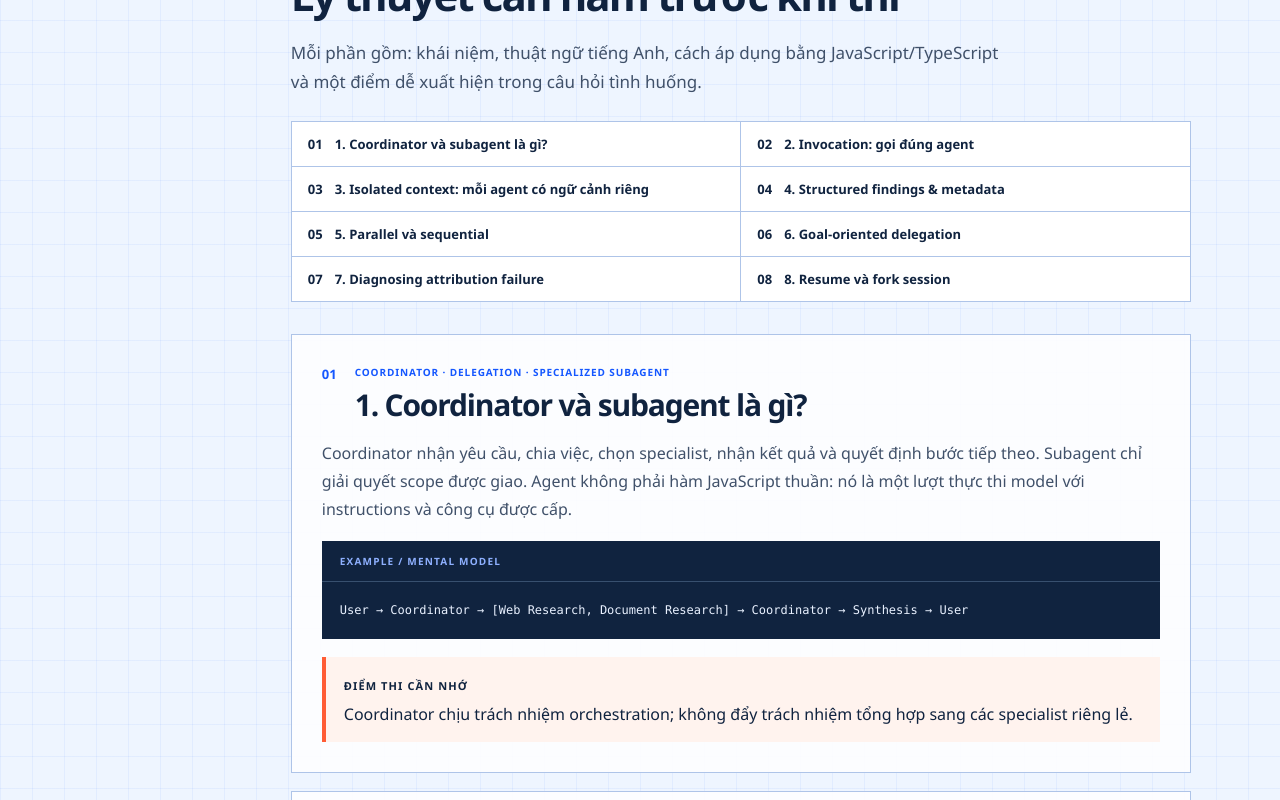
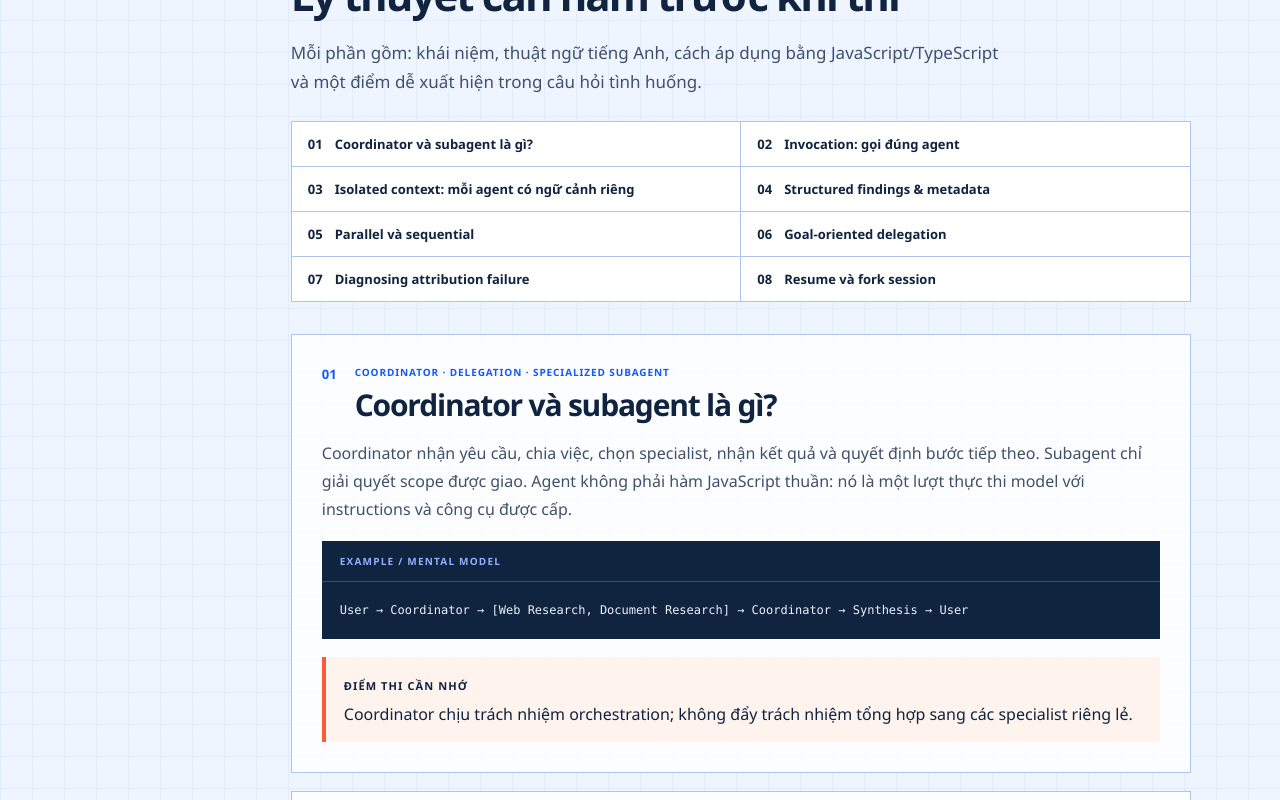
Before and after one commit to AnTuY154/claude_learn, a Next.js app: page /lesson3 in a window 1280 px wide. Shown: the part 3660-4460 px from the top of the page. Built offline with nearby package versions, Linux system fonts and the light colour scheme; no server answers.

Commit message:
fix(lesson3): strip numbered prefixes in headings with correct regex

```diff
--- a/app/lesson3/Lesson3Theory.tsx
+++ b/app/lesson3/Lesson3Theory.tsx
@@ -69,7 +69,7 @@ export function Lesson3Theory() {
       <nav className="lesson3-topic-nav" aria-label="Đi đến chủ đề">
         {concepts.map((concept, i) => (
           <a key={concept.title} href={`#concept-${i + 1}`}>
-            {String(i + 1).padStart(2, "0")} <span>{concept.title.replace(/^\\d+\\. /, "")}</span>
+            {String(i + 1).padStart(2, "0")} <span>{concept.title.replace(/^\d+\. /, "")}</span>
           </a>
         ))}
       </nav>
@@ -78,7 +78,7 @@ export function Lesson3Theory() {
           <article key={concept.title} id={`concept-${i + 1}`} className="lesson3-concept">
             <div className="lesson3-concept-head">
               <span>{String(i + 1).padStart(2, "0")}</span>
-              <div><small>{concept.english}</small><h3>{concept.title.replace(/^\\d+\\. /, "")}</h3></div>
+              <div><small>{concept.english}</small><h3>{concept.title.replace(/^\d+\. /, "")}</h3></div>
             </div>
             <p>{concept.body}</p>
             <div className="lesson3-code"><span>Example / mental model</span><pre>{concept.example}</pre></div>
```
